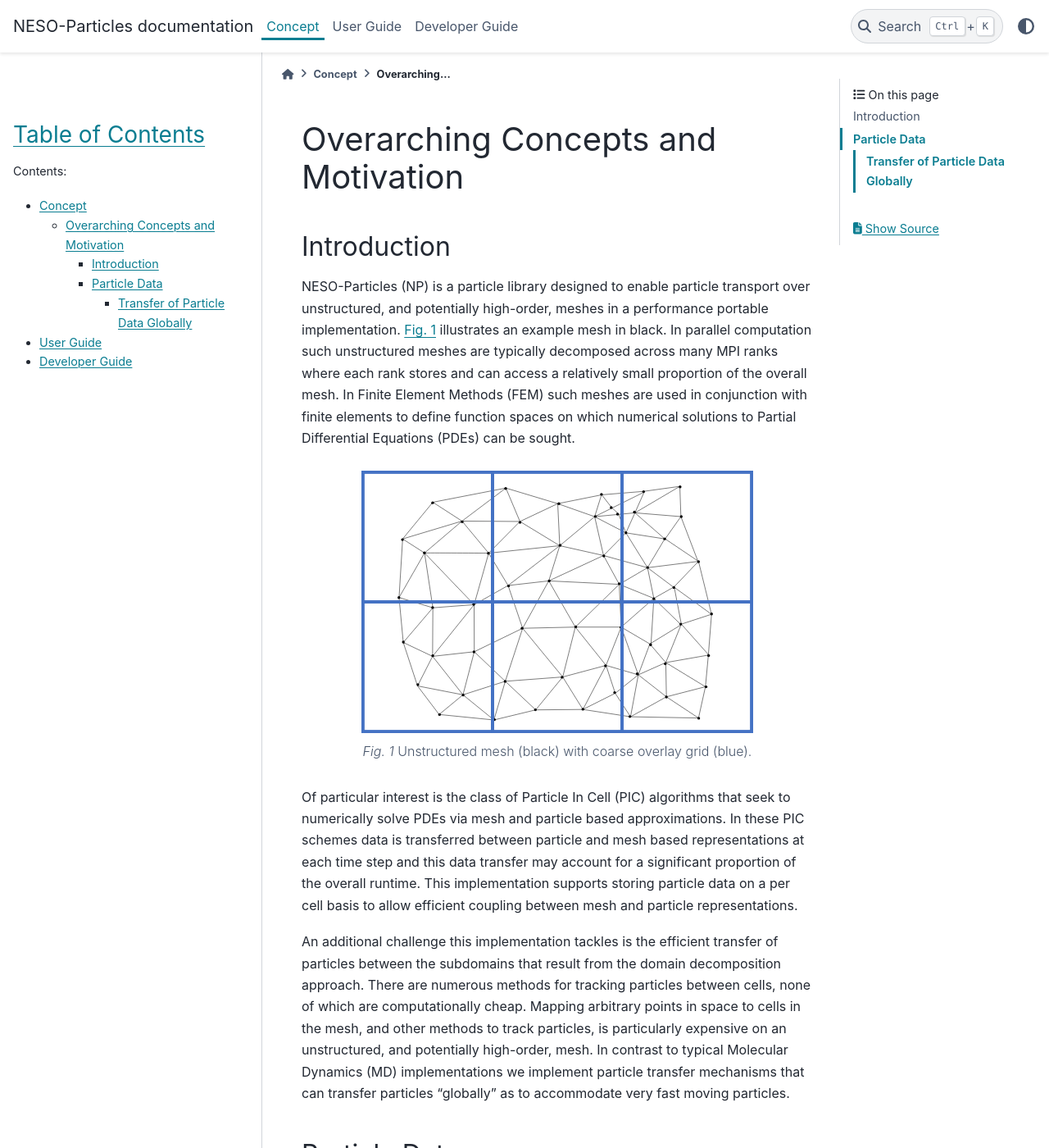
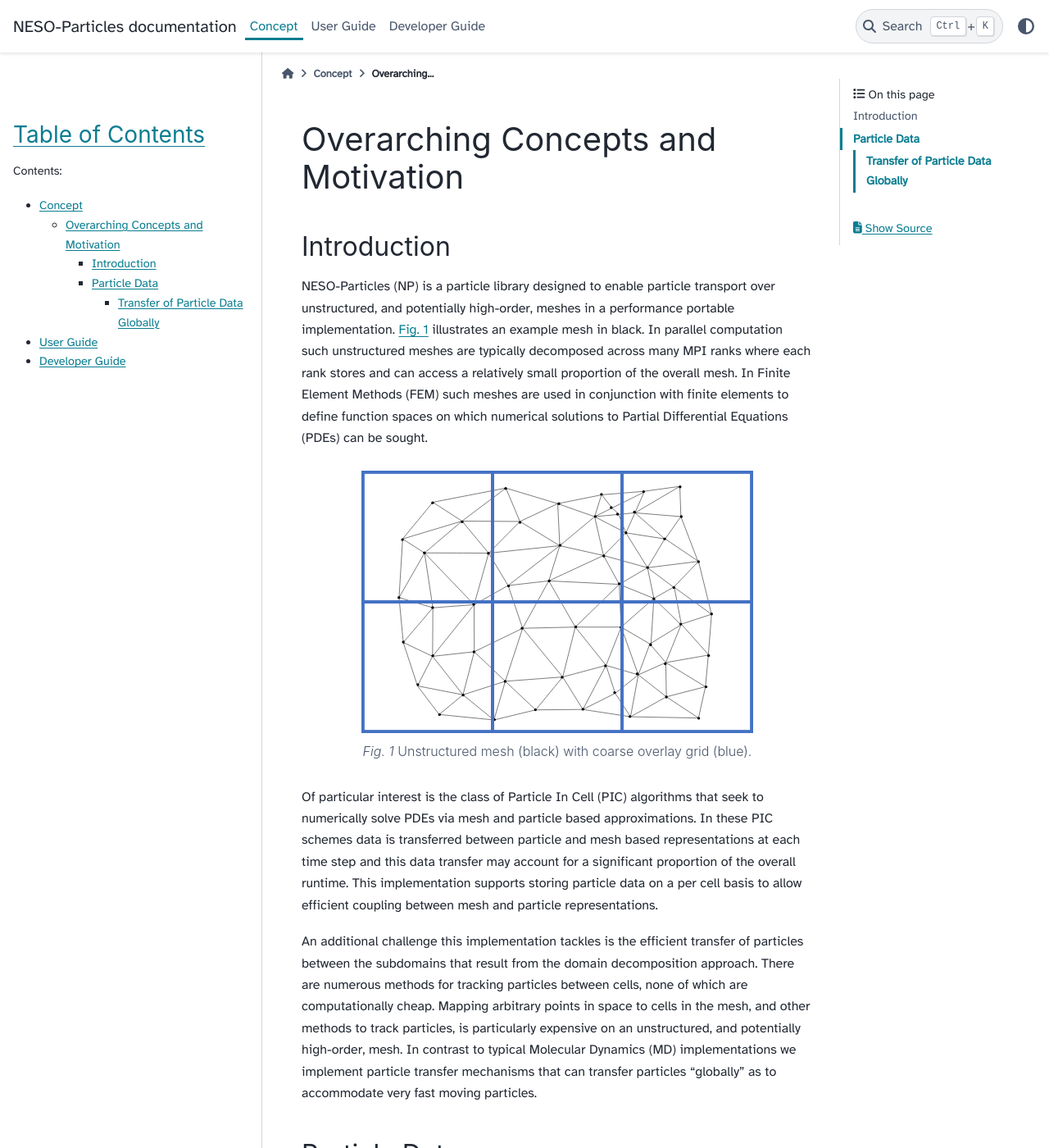
Before and after one commit to ExCALIBUR-NEPTUNE/NESO-Particles, a Sphinx documentation site: the page built from docs/sphinx/source/concept/concept.rst, in a window 1280 px wide and 1400 px high. Shown: the whole window at 82% size. Built offline with Sphinx 7.4.7 and the PyData theme 0.15.4, drawn with Linux system fonts in a browser that asks for light colours.

Commit message:
use a font that is easier for visual processing

```diff
--- /dev/null
+++ b/docs/sphinx/source/_static/custom.css
@@ -0,0 +1,15 @@
+/* Import from Google Fonts, a CDN, or files in your _static folder.
+   This Google Fonts import provides its own `@font-face` CSS;
+   if providing your own font files, you'll also need to
+   provide your own `@font-face` code. */
+@import url("https://fonts.googleapis.com/css?family=Atkinson+Hyperlegible");
+
+/* Main font used throughout the docs. */
+body {
+  font-family: "Atkinson Hyperlegible", sans-serif;
+}
+
+/* Code snippets. */
+pre, code, kbd, samp {
+  font-family: "Courier New", monospace;
+}
--- a/docs/sphinx/source/conf.py
+++ b/docs/sphinx/source/conf.py
@@ -25,6 +25,7 @@ exclude_patterns = []
 
 html_theme = "pydata_sphinx_theme"
 html_static_path = ['_static']
+html_css_files = ["custom.css"]
 
 html_sidebars = {
     "**": ["globaltoc.html"]
```
